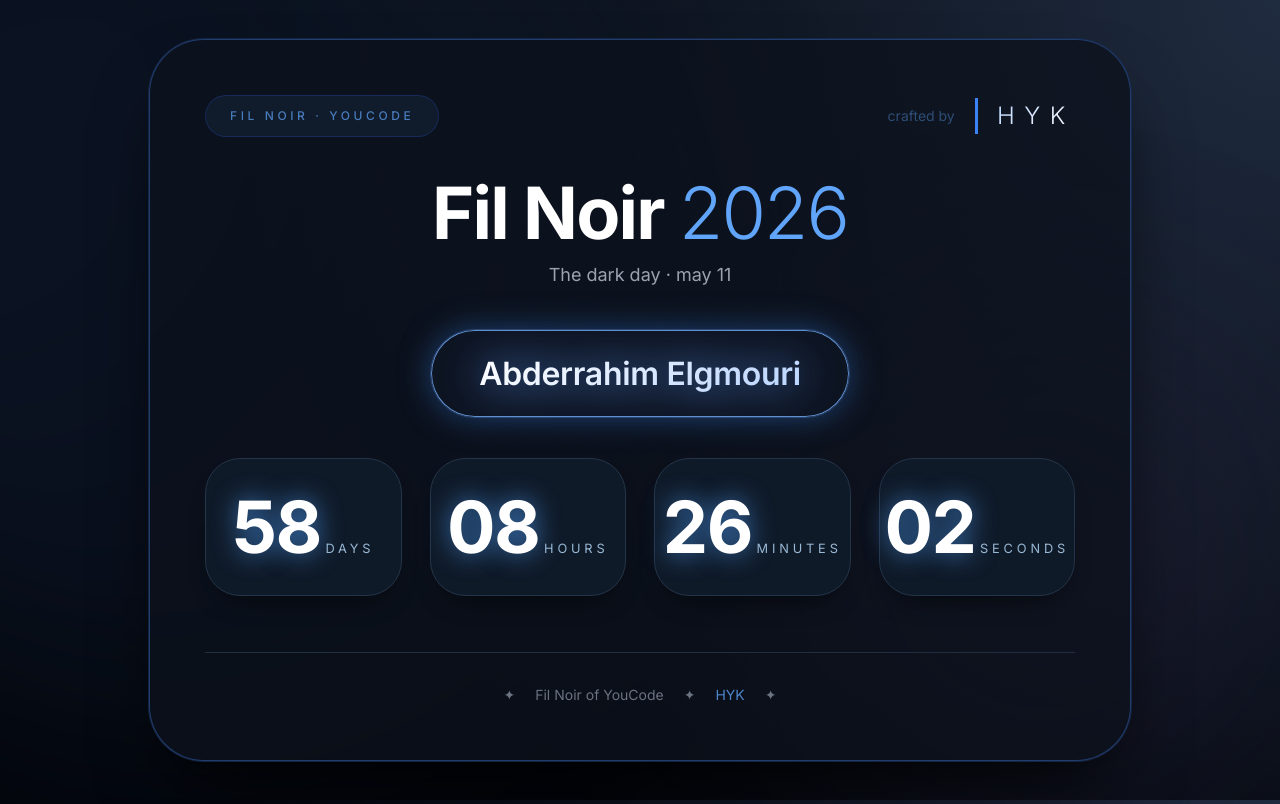
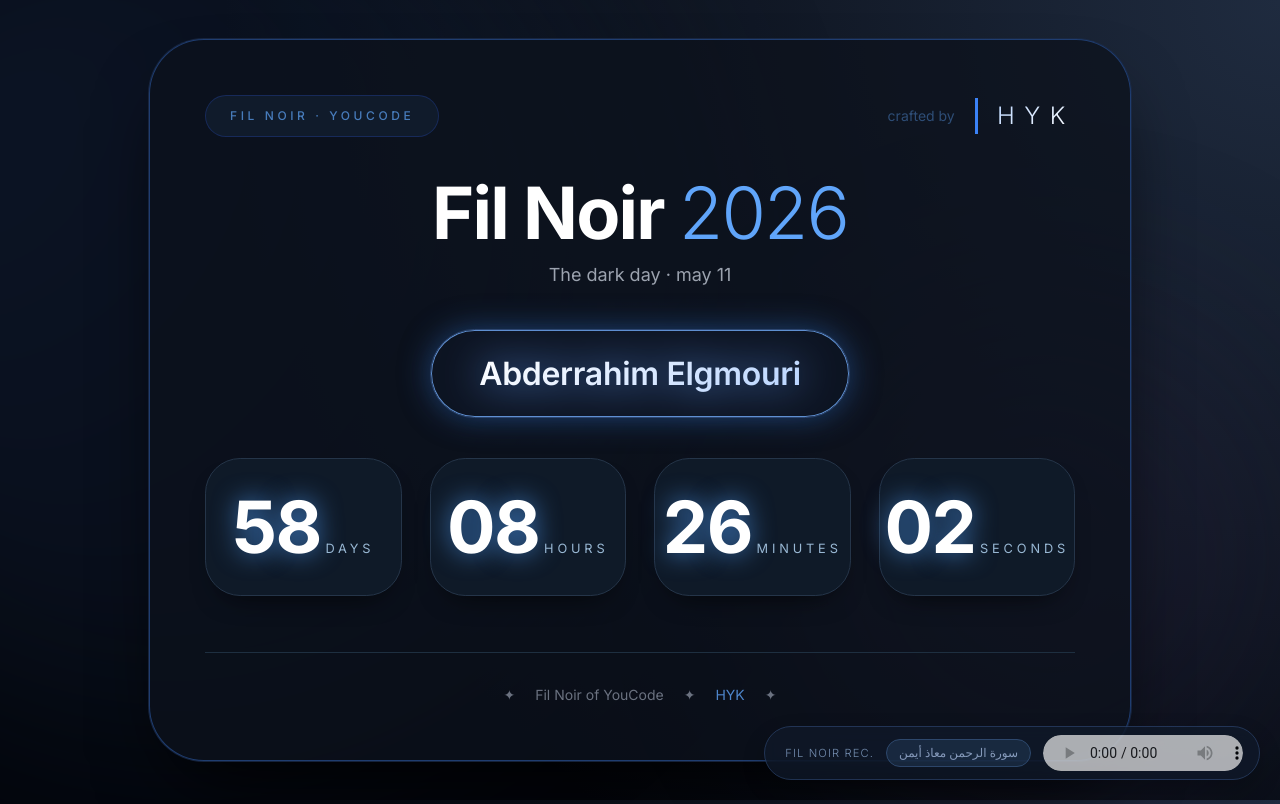
Before and after one commit to yakhlafhoussam/fillrouge, a plain HTML site: page index.html in a window 1280 px wide. Drawn offline with nearby package versions, Linux system fonts and the light colour scheme.

Commit message:
Add quran in the backround

```diff
--- a/index.html
+++ b/index.html
@@ -3,7 +3,7 @@
 <head>
   <meta charset="UTF-8">
   <meta name="viewport" content="width=device-width, initial-scale=1.0">
-  <title>Fil Noir 2026 · learners roll call</title>
+  <title>Fil Noir 2026 · learners roll call · dual audio</title>
   <!-- Tailwind + Inter refined -->
   <script src="https://cdn.tailwindcss.com"></script>
   <link href="https://fonts.googleapis.com/css2?family=Inter:opsz,wght@14..32,300;14..32,400;14..32,500;14..32,600;14..32,700;14..32,800&display=swap" rel="stylesheet">
@@ -158,6 +158,54 @@
       0% { opacity: 0; transform: translateY(25px); }
       100% { opacity: 1; transform: translateY(0); }
     }
+
+    /* refined audio bar — now with track indication */
+    .audio-embed {
+      position: fixed;
+      bottom: 20px;
+      right: 20px;
+      z-index: 100;
+      opacity: 0.7;
+      transition: opacity 0.3s;
+      background: #101b2b;
+      backdrop-filter: blur(8px);
+      border-radius: 60px;
+      border: 1px solid #2d4670;
+      padding: 8px 16px 8px 20px;
+      display: flex;
+      align-items: center;
+      gap: 12px;
+      box-shadow: 0 10px 25px #00000055;
+    }
+    .audio-embed:hover { opacity: 1; }
+    .audio-embed audio {
+      height: 36px;
+      width: 200px;
+      border-radius: 36px;
+    }
+    .audio-label {
+      color: #a2c4f0;
+      font-size: 0.7rem;
+      text-transform: uppercase;
+      letter-spacing: 0.1em;
+      font-weight: 300;
+      white-space: nowrap;
+    }
+    .track-badge {
+      background: #1f3450;
+      border-radius: 30px;
+      padding: 4px 12px;
+      font-size: 0.75rem;
+      font-weight: 500;
+      color: #bbd6ff;
+      border: 1px solid #3d6190;
+    }
+    @media (max-width: 650px) {
+      .audio-embed { bottom: 10px; right: 10px; padding: 5px 10px; flex-wrap: wrap; gap: 5px; }
+      .audio-embed audio { width: 150px; height: 32px; }
+      .track-badge { font-size: 0.7rem; padding: 2px 8px; }
+      .audio-label { display: none; }
+    }
   </style>
 </head>
 <body>
@@ -227,9 +275,19 @@
     </div>
   </div>
 
+  <!-- ✦ Dual‑track audio player: quran1.mp3 + quran2.mp3 with seamless loop ✦ -->
+  <div class="audio-embed" id="dualAudioWidget">
+    <span class="audio-label">Fil Noir rec.</span>
+    <span class="track-badge" id="trackIndicator">quran1</span>
+    <audio id="dualAudioPlayer" controls autoplay>
+      <source src="sound/quran1.mp3" type="audio/mpeg" id="audioSource">
+      Your browser does not support the audio element.
+    </audio>
+  </div>
+
   <script>
     (function() {
-      // Target: May 11, 2026
+      // ---------- core countdown & learner logic (unchanged) ----------
       const targetDate = new Date(2026, 4, 11, 0, 0, 0);
 
       const mainDiv = document.getElementById('mainUI');
@@ -242,37 +300,16 @@
 
       const learnerSpan = document.getElementById('learnerMessage');
 
-      // LEARNERS LIST (full names only, no handles)
       const learnerNames = [
-        "Abdelilah Isswa",
-        "Abderrahim Elgmouri",
-        "Abderrazak Errifaouy",
-        "Amine Lebrini",
-        "Ayoub Houdda",
-        "Badr Eddine Slaoui",
-        "Bilal Bakessou",
-        "Bouchaib El Haidi",
-        "Brahim El Habchi",
-        "Houssam YK",
-        "Houssam Mirrou",
-        "Houssam Largou",
-        "Kaoutar Zahir",
-        "Khadija El Haddad",
-        "Lahcen Ait Maskour",
-        "Mohamed Rahoumi",
-        "Mohamed reda chakir",
-        "Mouad El Alli",
-        "Noureddine Zouana",
-        "Olaya Azzam",
-        "Saad Haimeur",
-        "Saadia Ajbbar",
-        "Saoui Mouna",
-        "Taha Irhmourra",
-        "Yassine Nmila"
+        "Abdelilah Isswa", "Abderrahim Elgmouri", "Abderrazak Errifaouy", "Amine Lebrini",
+        "Ayoub Houdda", "Badr Eddine Slaoui", "Bilal Bakessou", "Bouchaib El Haidi",
+        "Brahim El Habchi", "Houssam YK", "Houssam Mirrou", "Houssam Largou",
+        "Kaoutar Zahir", "Khadija El Haddad", "Lahcen Ait Maskour", "Mohamed Rahoumi",
+        "Mohamed reda chakir", "Mouad El Alli", "Noureddine Zouana", "Olaya Azzam",
+        "Saad Haimeur", "Saadia Ajbbar", "Saoui Mouna", "Taha Irhmourra", "Yassine Nmila"
       ];
 
       let learnerIndex = 0;
-
       function updateLearnerMessage() {
         if (learnerSpan && learnerNames.length > 0) {
           learnerSpan.innerText = learnerNames[learnerIndex % learnerNames.length];
@@ -281,7 +318,6 @@
       }
 
       function formatTwo(n) { return n < 10 ? '0' + n : n; }
-
       function isExpired() { return Date.now() >= targetDate.getTime(); }
 
       function showFinalScreen() {
@@ -304,26 +340,20 @@
           return true;
         }
         const diff = targetDate - Date.now();
-        const days = Math.floor(diff / 86400000);
-        const hours = Math.floor((diff % 86400000) / 3600000);
-        const mins = Math.floor((diff % 3600000) / 60000);
-        const secs = Math.floor((diff % 60000) / 1000);
-
-        daysSpan.innerText = formatTwo(days);
-        hoursSpan.innerText = formatTwo(hours);
-        minutesSpan.innerText = formatTwo(mins);
-        secondsSpan.innerText = formatTwo(secs);
+        daysSpan.innerText = formatTwo(Math.floor(diff / 86400000));
+        hoursSpan.innerText = formatTwo(Math.floor((diff % 86400000) / 3600000));
+        minutesSpan.innerText = formatTwo(Math.floor((diff % 3600000) / 60000));
+        secondsSpan.innerText = formatTwo(Math.floor((diff % 60000) / 1000));
         return false;
       }
 
-      // Initial setup
+      // initial UI
       if (isExpired()) {
         showFinalScreen();
       } else {
         updateNumbersAndMaybeFinal();
-        updateLearnerMessage(); // first message immediate
+        updateLearnerMessage();
 
-        // 1-second interval for timer
         const timerInterval = setInterval(() => {
           if (isExpired()) {
             clearInterval(timerInterval);
@@ -334,15 +364,67 @@
           }
         }, 1000);
 
-        // 3-second interval for learner message
         const learnerInterval = setInterval(() => {
-          if (!isExpired()) {
-            updateLearnerMessage();
-          } else {
-            clearInterval(learnerInterval);
-          }
+          if (!isExpired()) updateLearnerMessage();
+          else clearInterval(learnerInterval);
         }, 3000);
       }
+
+      // ---------- DUAL AUDIO (quran1.mp3 → quran2.mp3 → loop) ----------
+      const audioPlayer = document.getElementById('dualAudioPlayer');
+      const audioSource = document.getElementById('audioSource');
+      const trackBadge = document.getElementById('trackIndicator');
+
+      // list of tracks
+      const tracks = [
+        { src: 'sound/quran1.mp3', label: 'سورة الرحمن معاذ أيمن' },
+        { src: 'sound/quran2.mp3', label: 'سورة البقرة معاذ صيام' }
+      ];
+
+      let currentTrackIndex = 0;  // start with quran1
+
+      // function to update source and badge
+      function switchToTrack(index) {
+        const track = tracks[index % tracks.length];  // safe wrap
+        audioSource.src = track.src;
+        trackBadge.innerText = track.label;
+        // reload and play (if player is not paused)
+        audioPlayer.load();
+        // attempt to play (autoplay may be restricted, but we try)
+        audioPlayer.play().catch(e => console.log('autoplay blocked – user interaction needed'));
+      }
+
+      // event: when current track ends, move to next
+      audioPlayer.addEventListener('ended', () => {
+        currentTrackIndex = (currentTrackIndex + 1) % tracks.length;
+        switchToTrack(currentTrackIndex);
+      });
+
+      // optional: if browser blocks autoplay, a single user click on body will attempt to start audio
+      // (helps user to start playback easily)
+      document.body.addEventListener('click', function startAudioOnce() {
+        if (audioPlayer.paused) {
+          audioPlayer.play().catch(e => {});
+        }
+      }, { once: true });
+
+      // ensure badge matches initial track (already 'quran1' from HTML)
+      // but to be safe after potential delay, set it explicitly
+      currentTrackIndex = 0;
+      audioSource.src = 'sound/quran1.mp3';
+      trackBadge.innerText = 'سورة الرحمن معاذ أيمن';
+      audioPlayer.load(); // preload
+
+      // one more gentle autoplay attempt after page load (some browsers allow if user interacted earlier)
+      window.addEventListener('load', () => {
+        // try to play after a tiny delay — no guarantee, but gives a chance
+        setTimeout(() => {
+          if (audioPlayer.paused) {
+            audioPlayer.play().catch(() => {});  // silent fail
+          }
+        }, 800);
+      });
+
     })();
   </script>
 </body>
```
Also changed, not shown: 2 other files.
